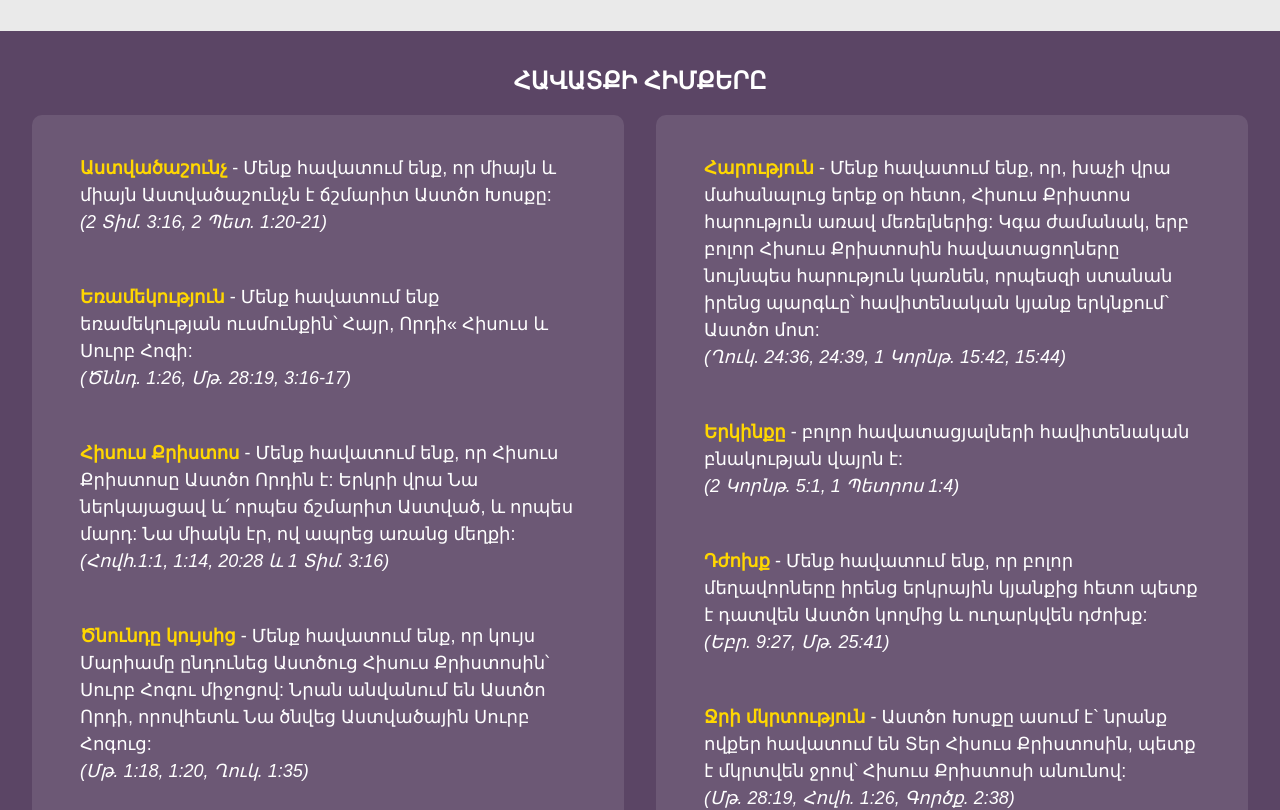
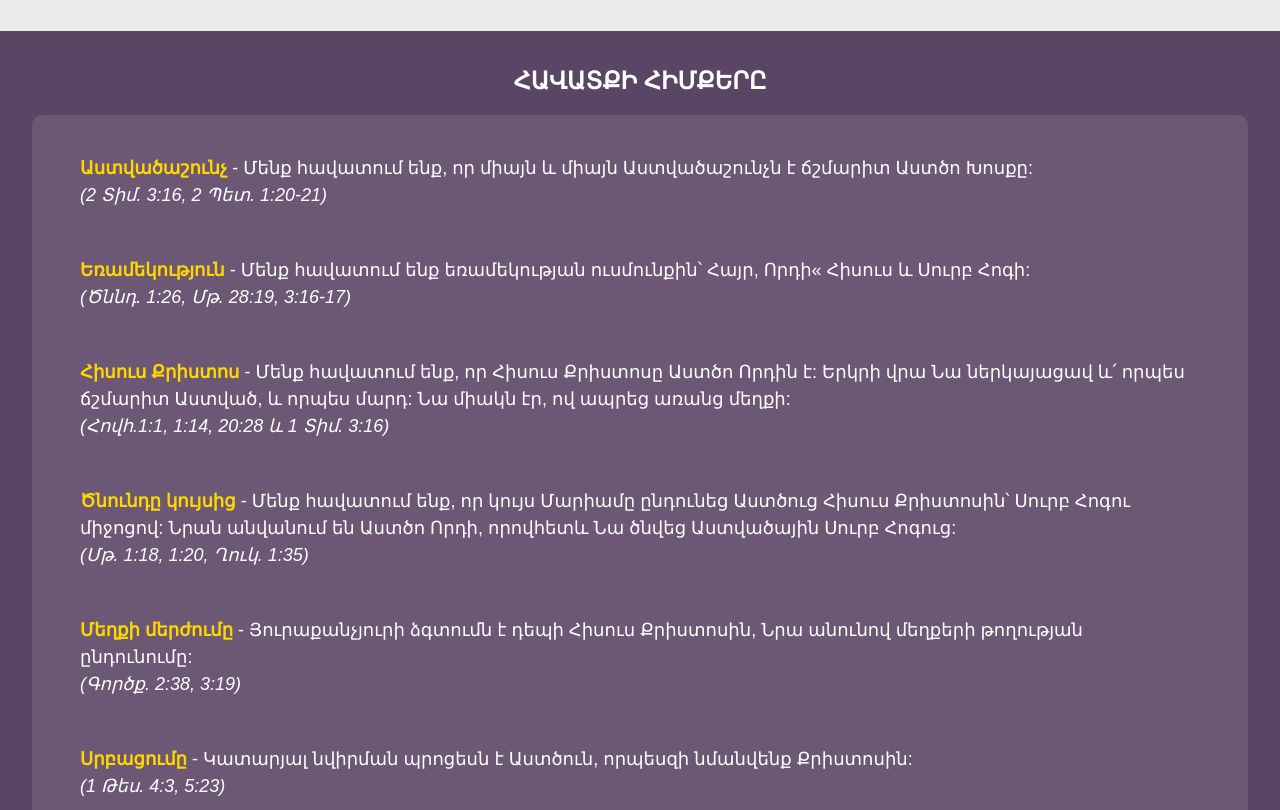
Before and after one commit to AshotAghabekyan/ChurchWeb-Frontend, a React (Vite) app: page /church in a window 1280 px wide. Shown: the part 1398-2208 px from the top of the page. Built offline with nearby package versions, Linux system fonts and the light colour scheme; a web font is replaced by a local one.

Commit message:
minor fixes

```diff
--- a/src/pages/church/fundamentalsFaith/FundamentalsFaith.tsx
+++ b/src/pages/church/fundamentalsFaith/FundamentalsFaith.tsx
@@ -1,4 +1,4 @@
-import { Grid, Stack, styled } from "@mui/material";
+import { Box, Grid, Stack, styled } from "@mui/material";
 import { PRIMARY_PURPLE, WHITE } from "../../../constants/colors";
 import LeftColumn from "./LeftColumn";
 import RightColumn from "./RightColumn";
@@ -18,7 +18,7 @@ const SectionTitle = styled("h2")({
   color: WHITE,
 });
 
-const ColumnsContainer = styled(Grid)(({ theme }) => ({
+const ColumnsContainer = styled(Box)(({ theme }) => ({
   position: "relative",
   justifyContent: "space-evenly",
   [theme.breakpoints.down("md")]: {
@@ -38,13 +38,9 @@ function FundamentalsFaith() {
       {mediumLayout ? (
         <AccordionList />
       ) : (
-        <ColumnsContainer spacing={4} container>
-          <Grid size={6}>
-            <LeftColumn />
-          </Grid>
-          <Grid size={6}>
-            <RightColumn />
-          </Grid>
+        <ColumnsContainer>
+          <LeftColumn />
+          <RightColumn />
         </ColumnsContainer>
       )}
     </Container>
```
